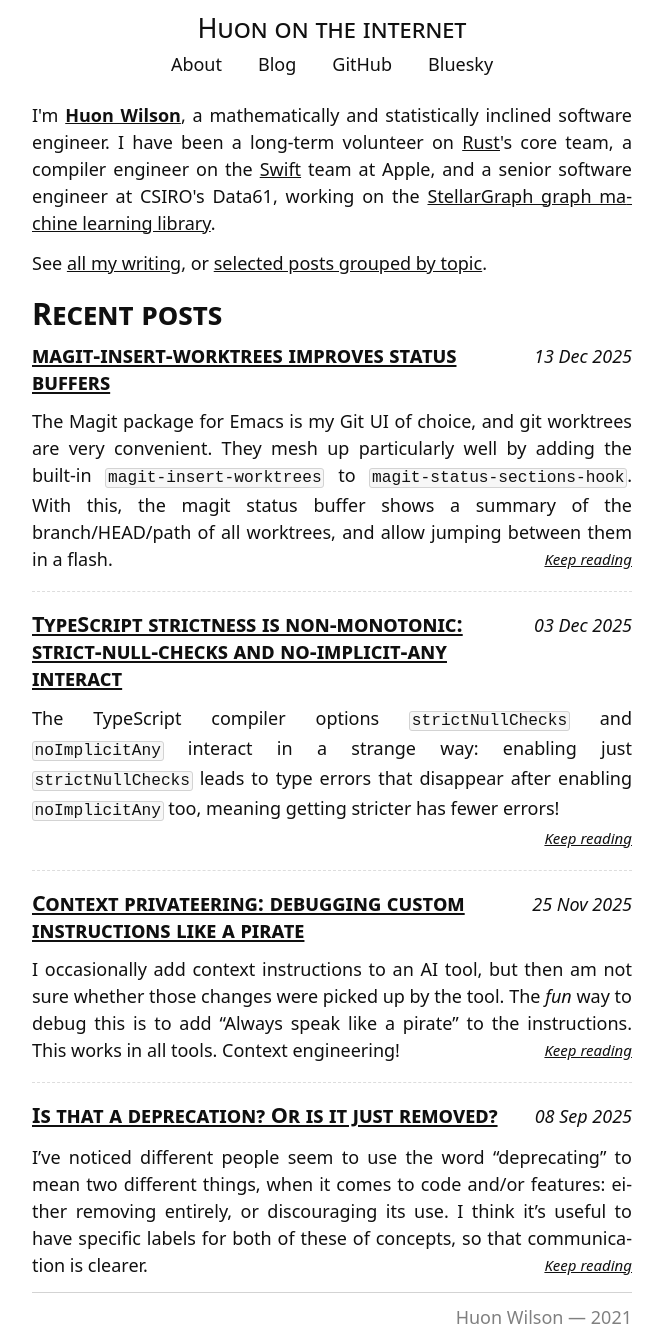
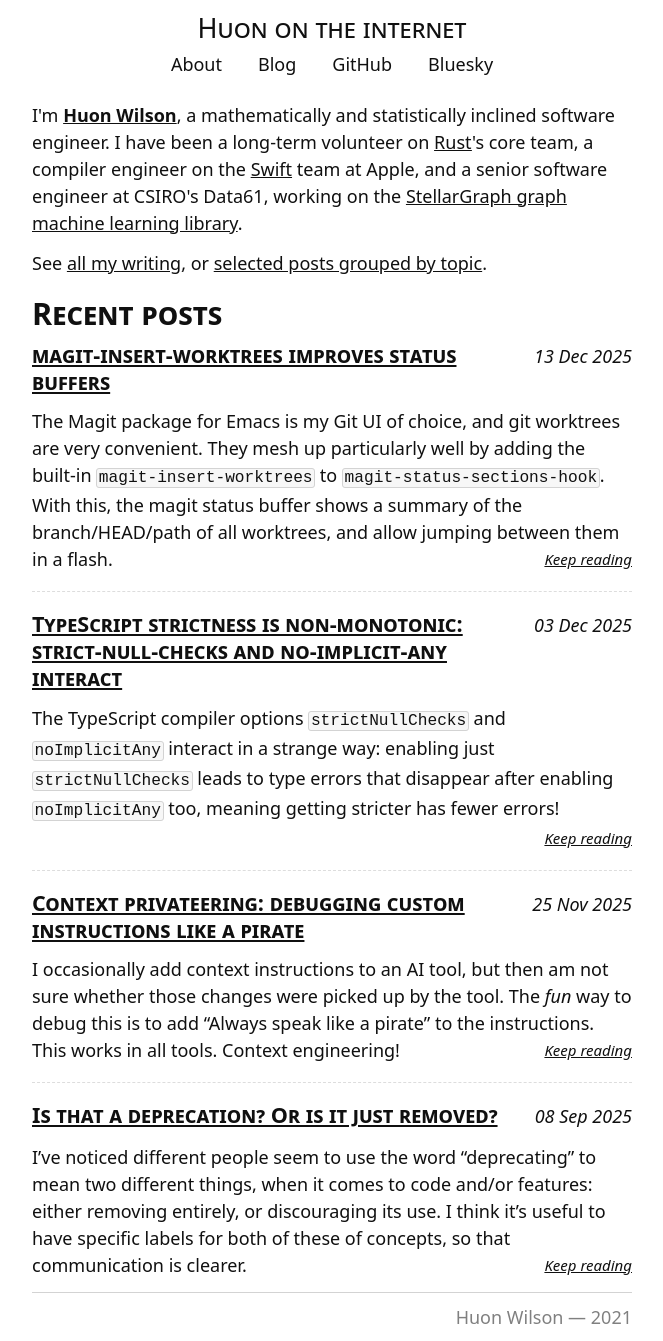
Before and after one commit to huonw/huonw.github.io, a Jekyll site: the page built from index.md, in a window 1280 px wide. Shown: the whole page, without its empty margins (308-971 px from the left). Built offline with Jekyll 4.4.1, drawn with Linux system fonts in a browser that asks for light colours; comment, search, counter and statistics services are not loaded.

Commit message:
No text-align:justify, supposedly easier to read

```diff
--- a/_includes/default.css
+++ b/_includes/default.css
@@ -172,11 +172,6 @@
 
 
 main {
-    text-align:justify;
-    -moz-hyphens: auto;
-    -webkit-hyphens: auto;
-    -ms-hyphens: auto;
-    hyphens: auto;
     line-height: 1.5em;
 
     position: relative;
```
